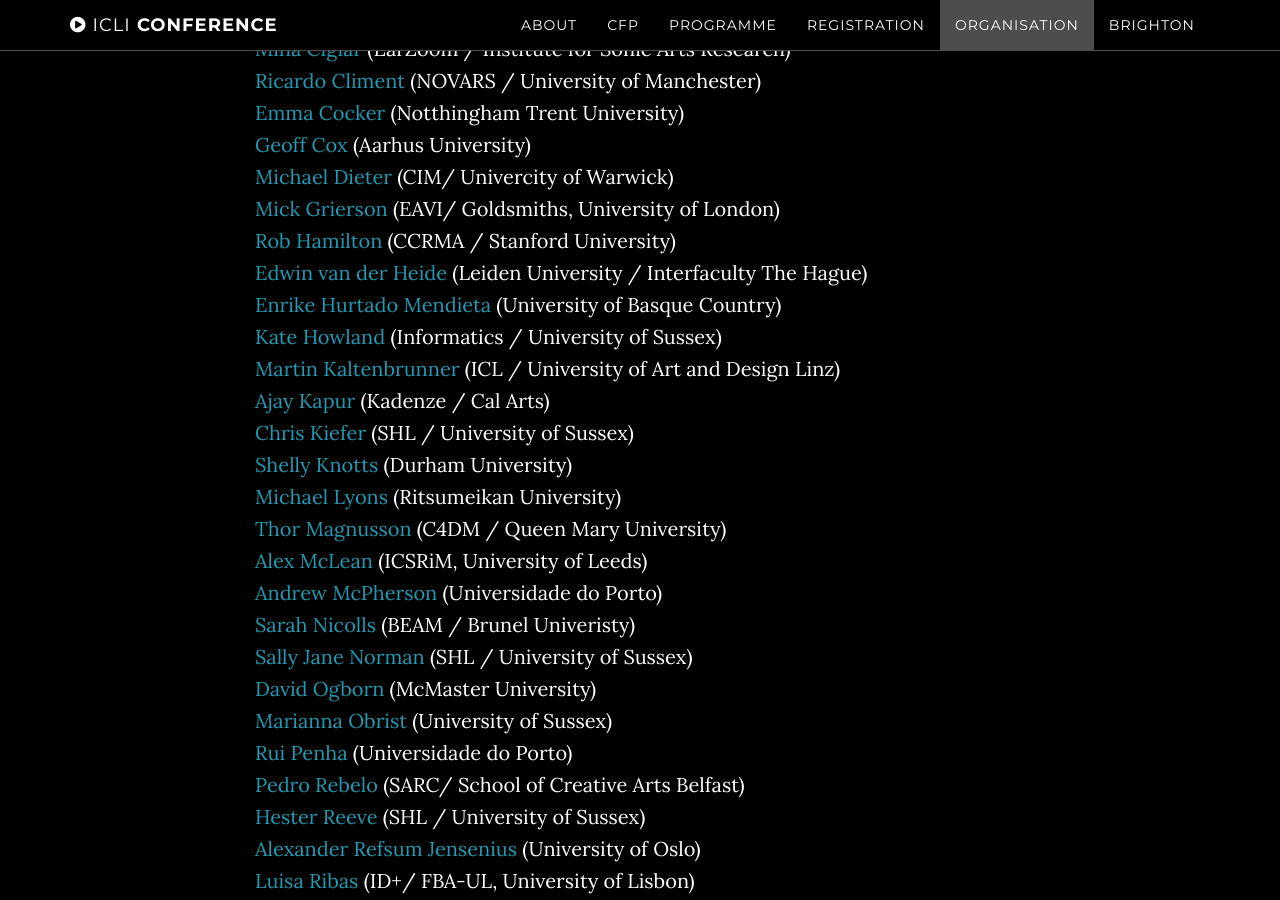
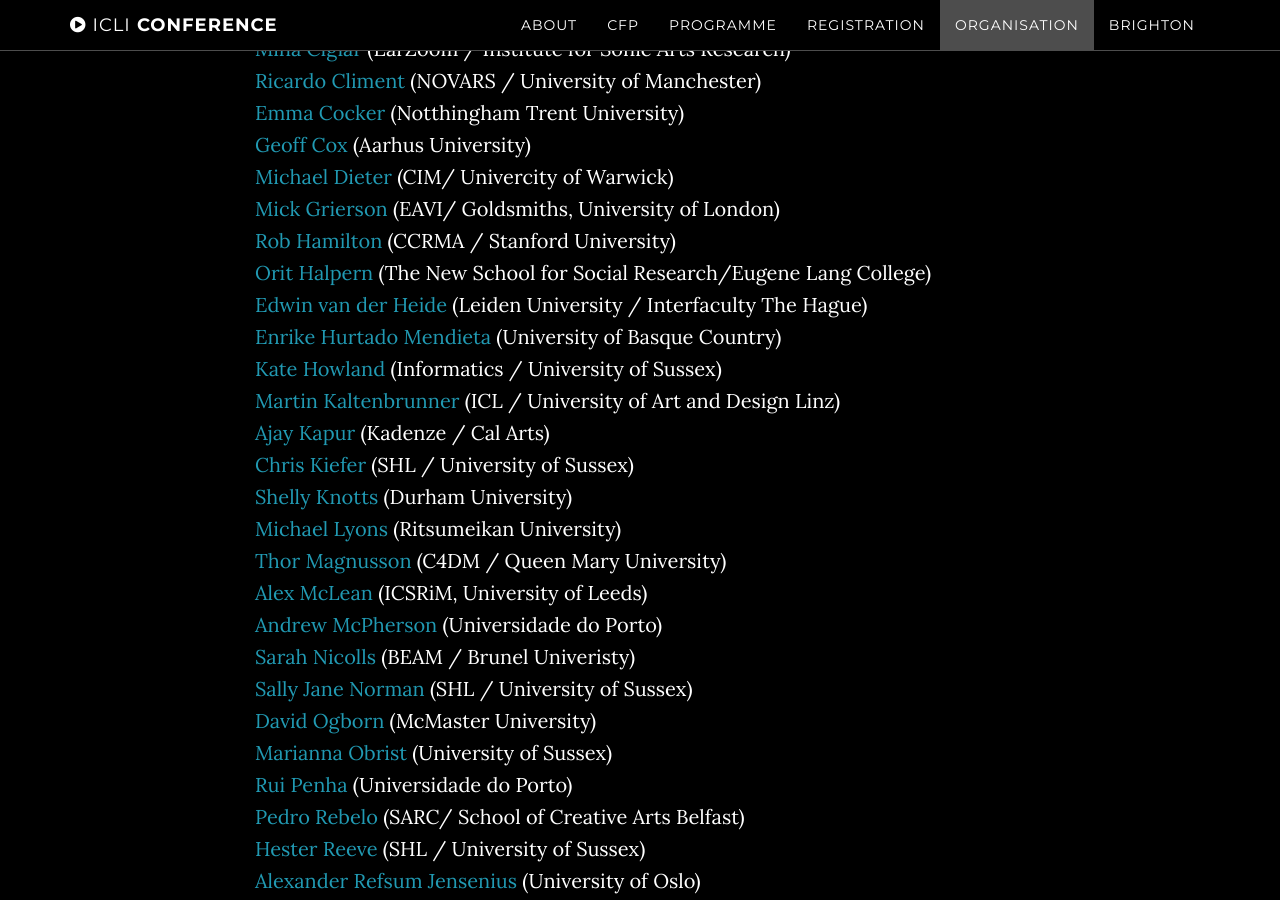
Before and after one commit to thormagnusson/liveinterfaces, a Jekyll site: the page built from index.html, in a window 1280 px wide and 900 px high, scrolled down 7958 px. Built offline with Jekyll 4.4.1, drawn with Linux system fonts in a browser that asks for light colours.

Commit message:
adding to steering committee

```diff
--- a/_includes/organisation.html
+++ b/_includes/organisation.html
@@ -72,8 +72,11 @@
             <a href="http://doc.gold.ac.uk/~mus02mg/" target="_blank">
             Mick Grierson</a> (EAVI/ Goldsmiths, University of London)<br>
 
-            <a href="https://ccrma.stanford.edu/~rob//" target="_blank">
+            <a href="https://ccrma.stanford.edu/~rob/" target="_blank">
             Rob Hamilton</a> (CCRMA / Stanford University)<br>
+
+            <a href="http://www.orithalpern.net" target="_blank">
+            Orit Halpern</a> (The New School for Social Research/Eugene Lang College)<br>
 
             <a href="http://www.evdh.net/" target="_blank">
             Edwin van der Heide</a> (Leiden University / Interfaculty The Hague)<br>
```
